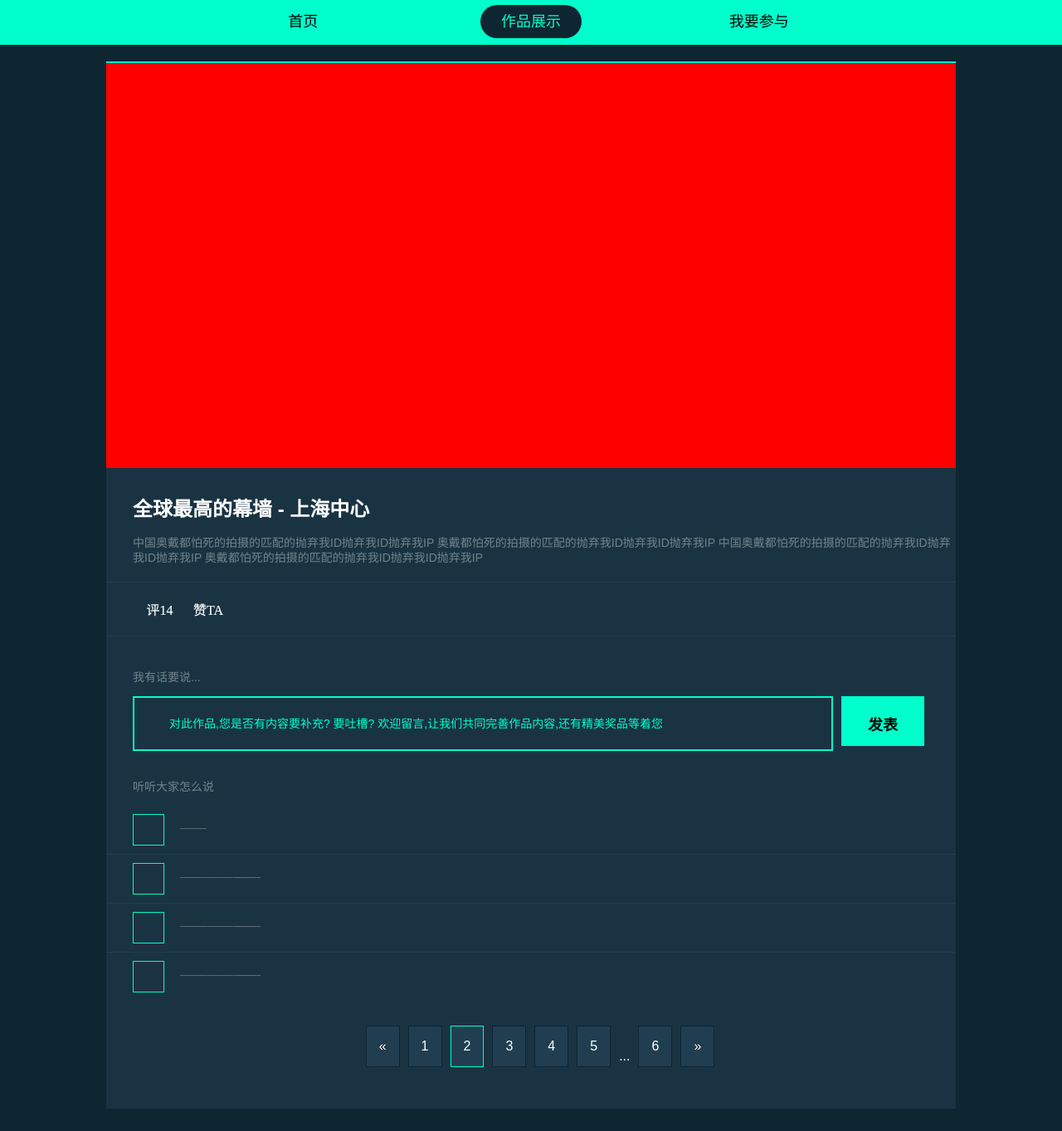
After one commit to fssaigo/wall, a PHP site: page /zuop-detail.html in a window 1280 px wide. The commit adds this page. Shown: the part 301-1664 px from the top of the page at 83% size. Run offline with PHP 8.4, Linux system fonts and the light colour scheme; some libraries are stand-ins or nearby versions; some web fonts are replaced.

Commit message:
增加 作品详情页面

```diff
--- /dev/null
+++ b/pc/css/detail.css
@@ -0,0 +1,168 @@
+.slide {
+    max-height: 488px;
+}
+
+#slide-prev {
+    float: left;
+    position: absolute;
+    left: -70px;
+    top: 200px;
+}
+
+#slide-next {
+    float: left;
+    position: absolute;
+    right: -70px;
+    top: 200px;
+}
+
+#content {
+    height: 488px;
+    width: 1024px;
+    overflow: hidden;
+    position: relative;
+}
+
+#content .list {
+    height: 100%;
+    position: absolute;
+    margin-left: 0px;
+    margin-bottom: 0px;
+}
+
+#content .list div {
+    float: left;
+    width: 1024px;
+    height: 488px;
+    overflow: hidden;
+    position: relative;
+}
+
+.detail {
+    padding-left: 32px;
+    width: 992px;
+}
+
+.myfont {
+    color: #73848c;
+    font-size: 14px;
+}
+
+.desc {
+    margin-top: 30px;
+}
+
+.desc p {
+    margin-top: -4px;
+    line-height: 18px;
+    /*letter-spacing: 0px;*/
+}
+
+.myborder {
+    border-top: solid 1px #223d4e;
+    margin-top: 20px;
+    margin-left: -32px;
+}
+.zan{
+    padding-top: 20px;
+}
+.zan .font{
+    color: white;
+}
+
+.comment p{
+    margin-top: 38px;
+}
+.say .row{
+    height: 60px;
+}
+.comment .say .ipt{
+    width: 840px;
+    border: 2px solid #00ffcc;
+    text-align: center;
+    padding: -1px -1px -1px -1px;
+}
+.comment .say input{
+    outline:none;
+    width: 90%;
+    border: none;
+    background-color: transparent;
+    height: 60px;
+    vertical-align: middle;
+    font-size: 14px;
+    color: white;
+
+
+}
+.comment .fabiao{
+    height: 60px;
+    width: 100px;
+    background-color: #00ffcc;
+    position: relative;
+    margin-left: 10px;
+    text-align: center;
+    /*float: left;*/
+}
+.comment .fabiao span{
+    position: absolute;
+    margin-top: 20px;
+    margin-left: -18px;
+    color: black;
+    font-size: 18px;
+    font-weight:bold;
+}
+
+.table .row div:first-child{
+    /*padding-right: 10px;*/
+    margin-right: 16px;
+}
+.table{
+    margin-top: 24px;
+}
+.table .row{
+    margin-top: 10px;
+}
+.table-border{
+    margin-top: 10px;
+}
+.table .head{
+    border: solid 1px #00ffcc;
+    width: 36px;
+    height: 30px;
+    overflow: hidden;
+    padding-top: 6px;
+
+}
+.ifont{
+    color: #00ffcc;
+    margin-left: 7px;
+}
+.table p{
+    height: 36px;
+    font-size: 1px;
+    display:table-cell;
+    vertical-align: middle;
+    color: white;
+    line-height:1.2em;
+    overflow:hidden;
+}
+
+.comment .say input:-moz-placeholder { /* Mozilla Firefox 4 to 18 */
+    color: #00ffcc;
+    font-size: 14px;
+}
+
+.comment .say input::-moz-placeholder { /* Mozilla Firefox 19+ */
+    color: #00ffcc;
+    font-size: 14px;
+}
+
+.comment .say input:-ms-input-placeholder, textarea:-ms-input-placeholder {
+    color: #00ffcc;
+    font-size: 14px;
+}
+
+.comment .say input::-webkit-input-placeholder, textarea::-webkit-input-placeholder {
+    color: #00ffcc;
+    font-size: 14px;
+}
--- a/pc/css/main.css
+++ b/pc/css/main.css
@@ -70,6 +70,37 @@ html, body {
     position: relative;
 }
 
+.navigation .middle {
+    width: 824px;
+    max-width: 1024px;
+    margin-left: auto;
+    margin-right: auto;
+    position: relative;
+    text-align: center;
+    line-height: 55px;
+}
+
+
+.navigation .middle a:hover{
+    background: #0e2532;
+    border-radius: 25px;
+    color: #00ffcc;
+    padding: 10px 25px;
+}
+
+.navigation .middle .on{
+    background: #0e2532;
+    border-radius: 25px;
+    color: #00ffcc;
+    padding: 10px 25px;
+}
+
+.navigation .li {
+    text-align: center;
+    font-size: 18px;
+    font-weight: 500;
+}
+
 footer {
     margin-top: 30px;
     color: white;
--- a/pc/css/zuop.css
+++ b/pc/css/zuop.css
@@ -1,33 +1,4 @@
-.navigation .middle {
-    width: 824px;
-    max-width: 1024px;
-    margin-left: auto;
-    margin-right: auto;
-    position: relative;
-    text-align: center;
-    line-height: 55px;
-}
 
-
-.navigation .middle a:hover{
-    background: #0e2532;
-    border-radius: 25px;
-    color: #00ffcc;
-    padding: 10px 25px;
-}
-
-.navigation .middle .on{
-    background: #0e2532;
-    border-radius: 25px;
-    color: #00ffcc;
-    padding: 10px 25px;
-}
-
-.li {
-    text-align: center;
-    font-size: 18px;
-    font-weight: 500;
-}
 
 .zuop {
     height: auto;
--- a/pc/iconfont/iconfont.css
+++ b/pc/iconfont/iconfont.css
@@ -1,11 +1,13 @@
 @font-face {
   font-family: 'iconfont';
-  src: url('//at.alicdn.com/t/font_1470385763_2465746.eot'); /* IE9*/
-  src: url('//at.alicdn.com/t/font_1470385763_2465746.eot?#iefix') format('embedded-opentype'), /* IE6-IE8 */
-  url('//at.alicdn.com/t/font_1470385763_2465746.woff') format('woff'), /* chrome、firefox */
-  url('//at.alicdn.com/t/font_1470385763_2465746.ttf') format('truetype'), /* chrome、firefox、opera、Safari, Android, iOS 4.2+*/
-  url('//at.alicdn.com/t/font_1470385763_2465746.svg#iconfont') format('svg'); /* iOS 4.1- */
+  src: url('//at.alicdn.com/t/font_1470561048_9265285.eot'); /* IE9*/
+  src: url('//at.alicdn.com/t/font_1470561048_9265285.eot?#iefix') format('embedded-opentype'), /* IE6-IE8 */
+  url('//at.alicdn.com/t/font_1470561048_9265285.woff') format('woff'), /* chrome、firefox */
+  url('//at.alicdn.com/t/font_1470561048_9265285.ttf') format('truetype'), /* chrome、firefox、opera、Safari, Android, iOS 4.2+*/
+  url('//at.alicdn.com/t/font_1470561048_9265285.svg#iconfont') format('svg'); /* iOS 4.1- */
 }
+
+
 
 .iconfont {
   font-family:"iconfont" !important;
--- /dev/null
+++ b/pc/zuop-detail.html
@@ -0,0 +1,255 @@
+<!DOCTYPE html>
+<html lang="zh-CN">
+<head>
+    <meta charset="utf-8">
+    <meta http-equiv="X-UA-Compatible" content="IE=edge">
+    <meta name="viewport" content="width=device-width, initial-scale=1">
+    <title>wall</title>
+    <link rel="stylesheet" href="css/pure-gmb.css">
+    <link rel="stylesheet" href="css/main.css">
+    <link rel="stylesheet" href="css/zuop.css">
+    <link rel="stylesheet" href="css/detail.css">
+    <link rel="stylesheet" href="iconfont/iconfont.css">
+    <script type="application/javascript" src="http://g.alicdn.com/sj/lib/jquery/dist/jquery.min.js"></script>
+</head>
+
+<body>
+
+<header class="sub">
+    <div class="sub-time">2016·8月20日至9月20日</div>
+    <div class="sub-title">寻找中国幕墙之最</div>
+    <div class="sub-info">主办单位：《幕墙设计》杂志、幕墙工程网<br>
+        独家冠名：广州市白云化工实业有限公司<br>
+        协办单位：白云化工实业有限公司<br>
+        合作媒体：重庆日报 重庆晨报
+    </div>
+</header>
+
+<div class="pure-g navigation">
+    <div class="middle">
+        <div class="pure-g li">
+            <div class="pure-u-1-3">
+                <a href="#">
+                    <span style="padding: 0px 20px;">首页</span>
+                </a>
+            </div>
+            <div class="pure-u-1-3">
+                <a href="#" class="on">
+                    作品展示
+                </a>
+            </div>
+            <div class="pure-u-1-3">
+                <a href="#" style="text-align: left;">
+                    <span style="">我要参与</span>
+                </a>
+            </div>
+        </div>
+    </div>
+</div>
+
+<div class="container zuop">
+    <div class="slide">
+        <a id="slide-prev">
+            <i class="iconfont prev" style="font-size: 50px;color: #00ffcc">&#xe605;</i>
+        </a>
+        <div id="content">
+            <div class="list">
+                <div style="background-color: red"></div>
+                <div style="background-color: yellow;"></div>
+                <div style="background-color: blue;"></div>
+            </div>
+        </div>
+        <a id="slide-next">
+            <i class="iconfont prev" style="font-size: 50px;color: #00ffcc">&#xe603;</i>
+        </a>
+    </div>
+
+
+    <div class="detail">
+        <div class="desc">
+            <h2 style="color: white;">全球最高的幕墙 - 上海中心</h2>
+            <p class="myfont">
+                中国奥戴都怕死的拍摄的匹配的抛弃我ID抛弃我ID抛弃我IP
+                奥戴都怕死的拍摄的匹配的抛弃我ID抛弃我ID抛弃我IP
+
+                中国奥戴都怕死的拍摄的匹配的抛弃我ID抛弃我ID抛弃我IP
+                奥戴都怕死的拍摄的匹配的抛弃我ID抛弃我ID抛弃我IP
+            </p>
+        </div>
+        <div class="myborder"></div>
+        <div class="zan">
+
+            <a href="javascript:void(0)">
+                <i class="iconfont zan font">&#xe601;
+                    评<span>14</span>
+                </i>
+            </a>
+            <a href="javascript:void(0)" onclick="zanTa(this,4,450)">
+                <span>
+                    <i class="iconfont zan font">&nbsp;&nbsp;&#xe607;赞TA
+                    </i>
+                </span>
+            </a>
+        </div>
+        <div class="myborder"></div>
+
+        <div class="comment">
+            <p class="myfont">我有话要说...</p>
+            <div class="say">
+                <div class="pure-g row">
+                    <div class="pure-u-20-24 ipt">
+                        <input type="text" placeholder="对此作品,您是否有内容要补充? 要吐槽? 欢迎留言,让我们共同完善作品内容,还有精美奖品等着您">
+                    </div>
+
+                    <div class="pure-u-3-24">
+                        <a href="#">
+                            <div class="fabiao">
+                               <span>
+                                   发表
+                               </span>
+                            </div>
+                        </a>
+                    </div>
+                </div>
+            </div>
+
+            <p class="myfont">听听大家怎么说</p>
+
+            <div class="table">
+                <div class="pure-g row">
+                    <div class="pure-u-1-24">
+                        <div class="head">
+                            <i class="iconfont ifont" style="font-size: 24px;margin-top: 10px;">&#xe604;</i>
+                        </div>
+                    </div>
+                    <div class="pure-u-22-24">
+                        <p >
+                            哈哈哈哈哈啊哈哈哈哈哈哈哈哈哈哈哈哈哈哈哈啊哈哈哈哈哈哈哈哈哈哈
+                        </p>
+                    </div>
+                </div>
+                <div class="myborder table-border"></div>
+
+                <div class="pure-g row">
+                    <div class="pure-u-1-24">
+                        <div class="head">
+                            <i class="iconfont ifont" style="font-size: 24px;margin-top: 10px;">&#xe604;</i>
+                        </div>
+                    </div>
+                    <div class="pure-u-22-24">
+                        <p>
+                            哈哈哈哈哈啊哈哈哈哈哈哈哈哈哈哈哈哈哈哈哈啊哈哈哈哈哈哈哈哈哈哈
+                            哈哈哈哈哈啊哈哈哈哈哈哈哈哈哈哈哈哈哈哈哈啊哈哈哈哈哈哈哈哈哈哈
+                            哈哈哈哈哈啊哈哈哈哈哈哈哈哈哈哈哈哈哈哈哈啊哈哈哈哈哈哈哈哈哈哈
+                        </p>
+                    </div>
+                </div>
+
+
+                <div class="myborder table-border"></div>
+
+                <div class="pure-g row">
+                    <div class="pure-u-1-24">
+                        <div class="head">
+                            <i class="iconfont ifont" style="font-size: 24px;margin-top: 10px;">&#xe604;</i>
+                        </div>
+                    </div>
+                    <div class="pure-u-22-24">
+                        <p>
+                            哈哈哈哈哈啊哈哈哈哈哈哈哈哈哈哈哈哈哈哈哈啊哈哈哈哈哈哈哈哈哈哈
+                            哈哈哈哈哈啊哈哈哈哈哈哈哈哈哈哈哈哈哈哈哈啊哈哈哈哈哈哈哈哈哈哈
+                            哈哈哈哈哈啊哈哈哈哈哈哈哈哈哈哈哈哈哈哈哈啊哈哈哈哈哈哈哈哈哈哈
+                        </p>
+                    </div>
+                </div>
+
+                <div class="myborder table-border"></div>
+
+                <div class="pure-g row">
+                    <div class="pure-u-1-24">
+                        <div class="head">
+                            <i class="iconfont ifont" style="font-size: 24px;margin-top: 10px;">&#xe604;</i>
+                        </div>
+                    </div>
+                    <div class="pure-u-22-24">
+                        <p>
+                            哈哈哈哈哈啊哈哈哈哈哈哈哈哈哈哈哈哈哈哈哈啊哈哈哈哈哈哈哈哈哈哈
+                            哈哈哈哈哈啊哈哈哈哈哈哈哈哈哈哈哈哈哈哈哈啊哈哈哈哈哈哈哈哈哈哈
+                            哈哈哈哈哈啊哈哈哈哈哈哈哈哈哈哈哈哈哈哈哈啊哈哈哈哈哈哈哈哈哈哈
+                        </p>
+                    </div>
+                </div>
+            </div>
+            <div class="pagination">
+                <ul class="pure-paginator">
+                    <li><a class="pure-button prev" href="#">&#171;</a></li>
+                    <li><a class="pure-button" href="#">1</a></li>
+                    <li><a class="pure-button pure-button-active" href="#">2</a></li>
+                    <li><a class="pure-button" href="#">3</a></li>
+                    <li><a class="pure-button" href="#">4</a></li>
+                    <li><a class="pure-button" href="#">5</a></li>
+                    <li style="padding-top: 28px;color: white;padding-right: 10px;">...</li>
+                    <li><a class="pure-button" href="#">6</a></li>
+                    <li><a class="pure-button next" href="#">&#187;</a></li>
+                </ul>
+            </div>
+
+
+        </div>
+
+    </div>
+
+
+    <footer>
+        <h4 style="margin-top: 10px">关于活动中的任何问题，欢迎您与我们联系</h4>
+        <p style="margin-top: 22px;">2016寻找中国幕墙之最活动组委会 / 地址：北京市宣武区陶然亭路53号 / 电话：010-83531521</p>
+        <p>邮箱：muqiangsheji@yeah.net / 微信公众号：muqiangzhoukan</p>
+    </footer>
+</div>
+
+
+<script type="text/javascript">
+    $(function () {
+        var sWidth = $("#content").width(); //获取焦点图的宽度（显示面积）
+        var len = $("#content .list div").length; //获取焦点图个数
+
+        $("#content .list").css("width", sWidth * (len));
+
+        var index = 0;
+
+        $("#slide-prev").click(function () {
+            index -= 1;
+            if (index == -1) {
+                index = len - 1;
+            }
+            showPics(index);
+        });
+        $("#slide-next").click(function () {
+            index += 1;
+            if (index == len) {
+                index = 0;
+            }
+            showPics(index);
+        });
+        function showPics(index) {
+            var nowLeft = -index * sWidth;
+            $("#content .list").stop(true, false).animate({"left": nowLeft}, 200);
+        }
+    });
+
+
+    function zanTa(e, id, num) {
+        if (!localStorage.getItem("selfNum_" + id)) {
+            localStorage.setItem("selfNum_" + id, 0);
+        }
+        if (localStorage.getItem("selfNum_" + id) <= 0) {
+            localStorage.setItem("selfNum_" + id, ++num);
+        } else {
+            alert("你已经赞过了");
+        }
+        const s = '<i class="iconfont" style="color:#f30;font-size: 14px;"> &nbsp;&nbsp;&#xe606;赞' + (num) + ' </i>';
+        e.getElementsByTagName("span")[0].innerHTML = s;
+    }
+</script>
+</body>
+</html>
```
Also changed, not shown: other parts of pc/css/zuop.css (+0 -43 lines), pc/upload-ok.html (+43 -0 lines).
